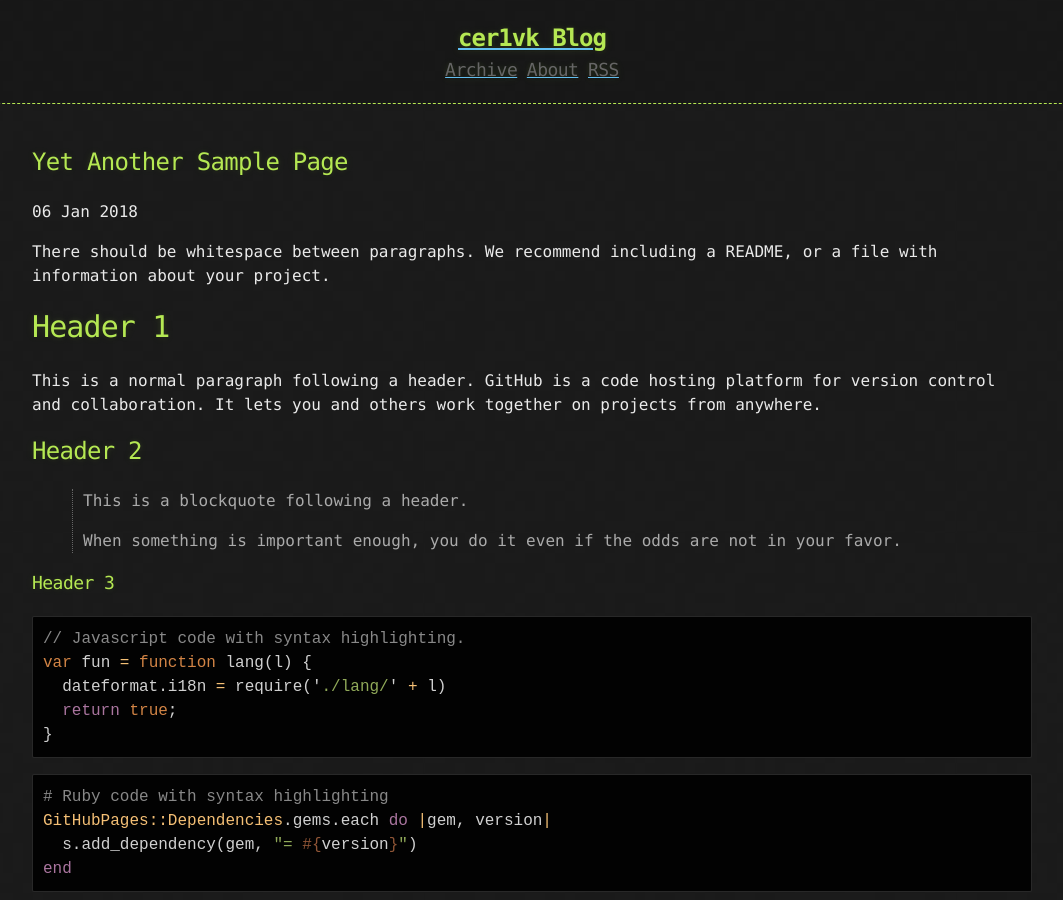
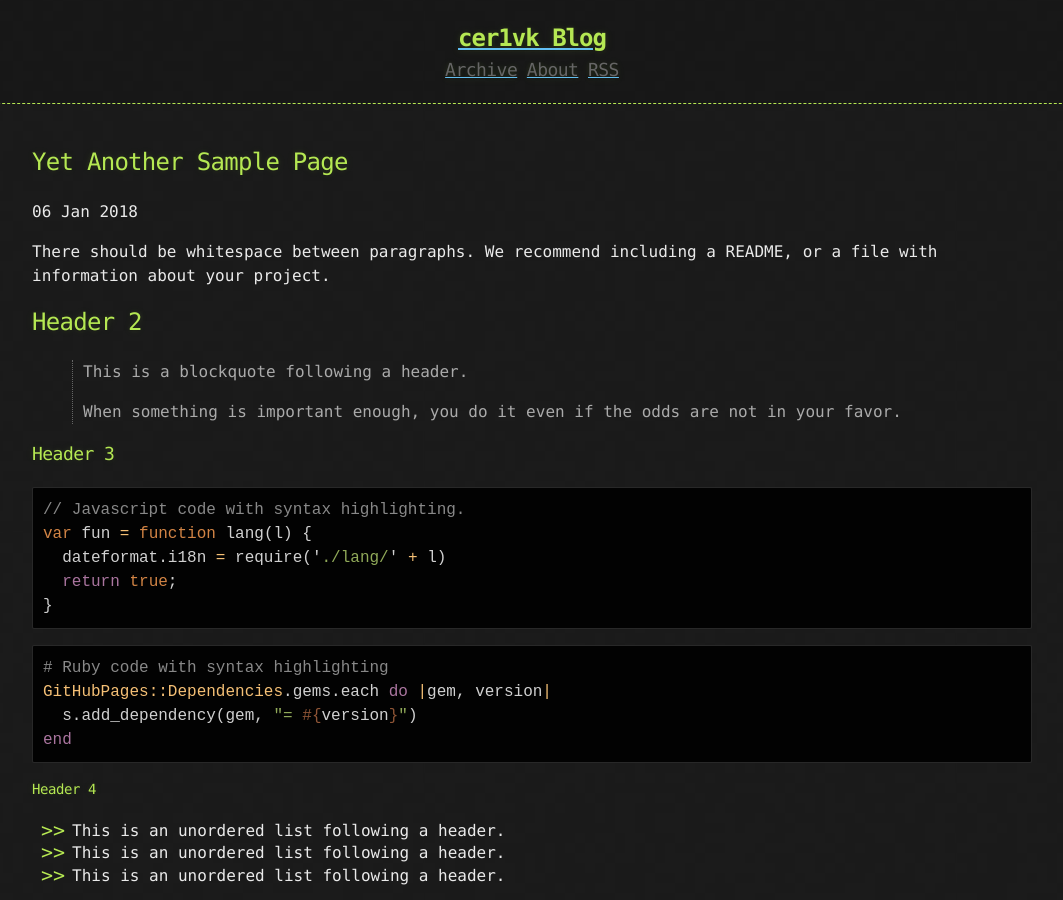
Before and after one commit to cer1vk/cer1vk.github.io, a Jekyll site: the page built from _posts/2018-01-06-Yet-Another-Sample-Page.md, in a window 1280 px wide and 900 px high. Shown: the whole window, without its empty margins (108-1171 px from the left). Built offline with Jekyll 4.4.1, drawn with Linux system fonts in a browser that asks for light colours.

Commit message:
Update 2018-01-06-Yet-Another-Sample-Page.md

```diff
--- a/_posts/2018-01-06-Yet-Another-Sample-Page.md
+++ b/_posts/2018-01-06-Yet-Another-Sample-Page.md
@@ -6,9 +6,6 @@ published: true
 
 There should be whitespace between paragraphs. We recommend including a README, or a file with information about your project.
 
-# [](#header-1)Header 1
-
-This is a normal paragraph following a header. GitHub is a code hosting platform for version control and collaboration. It lets you and others work together on projects from anywhere.
 
 ## [](#header-2)Header 2
 
```
